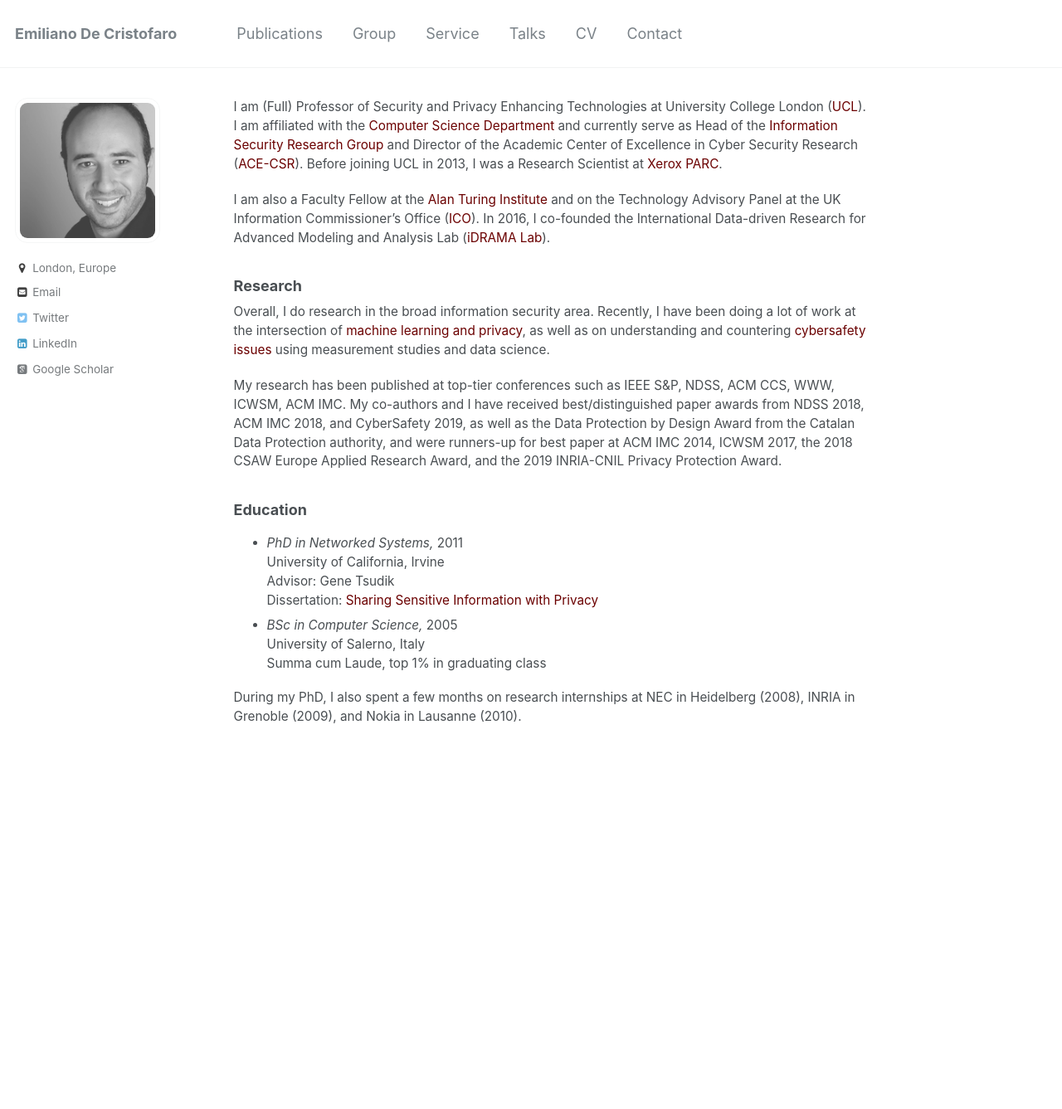
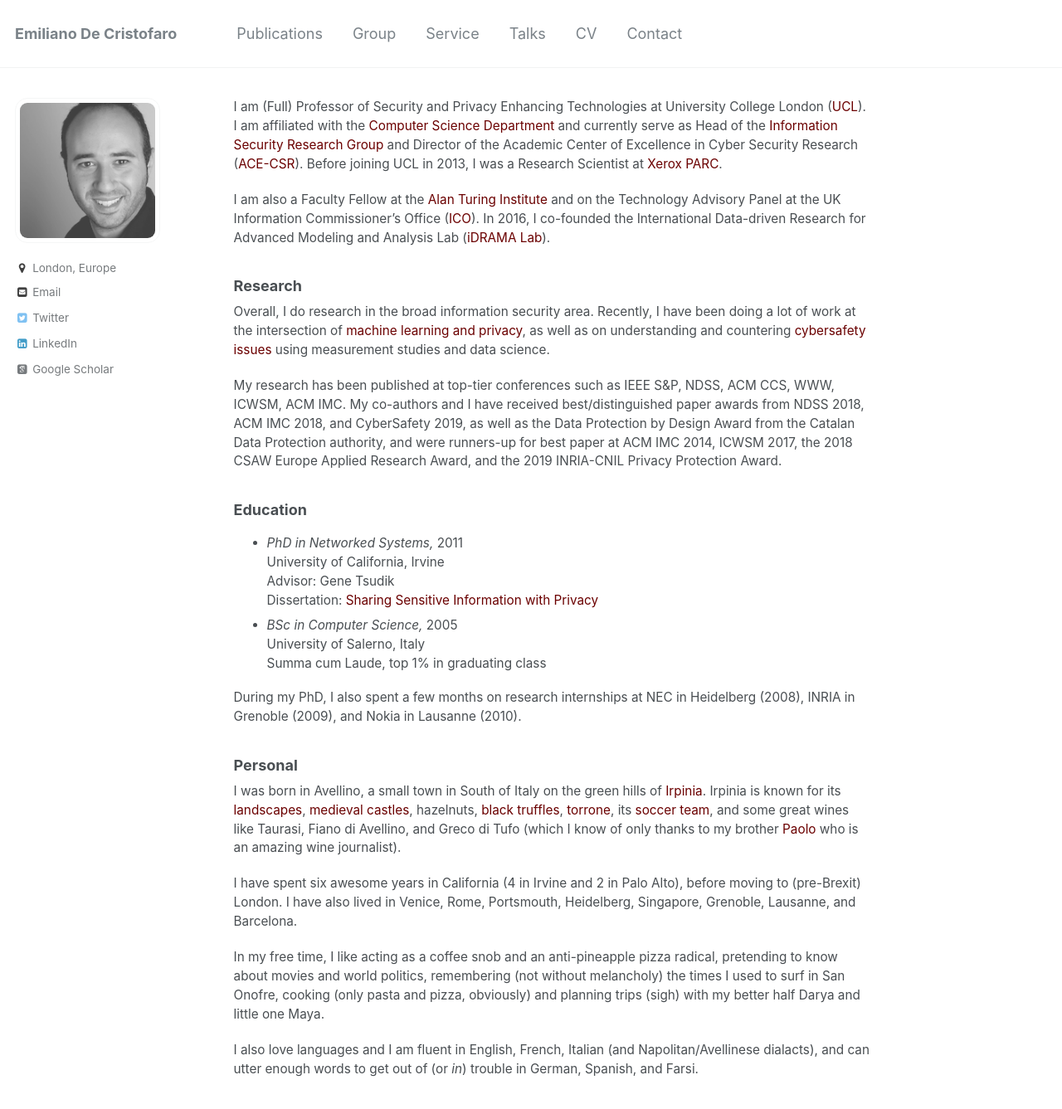
Before and after one commit to emidec/emidec.github.io, a Jekyll site: the page built from _pages/about.md, in a window 1280 px wide and 1347 px high. Shown: the top 1337 px of the window at 83% size. Built offline with Jekyll 4.4.1, drawn with Linux system fonts in a browser that asks for light colours; some web fonts are replaced.

Commit message:
personal

```diff
--- a/_pages/about.md
+++ b/_pages/about.md
@@ -3,10 +3,10 @@ permalink: /
 author_profile: true
 ---
 
-I am (Full) Professor of Security and Privacy Enhancing Technologies at University College London ([UCL](http://www.ucl.ac.uk/)). I am affiliated with the [Computer Science Department](http://www.cs.ucl.ac.uk/) and currently serve as Head of the [Information Security Research Group](http://sec.cs.ucl.ac.uk/) and Director of the Academic Center of Excellence in Cyber Security Research ([ACE-CSR](http://sec.cs.ucl.ac.uk/ace_csr/)).
-Before joining UCL in 2013, I was a Research Scientist at [Xerox PARC](http://www.parc.com/).
+I am (Full) Professor of Security and Privacy Enhancing Technologies at University College London ([UCL](http://www.ucl.ac.uk/)). I am affiliated with the [Computer Science Department](http://www.cs.ucl.ac.uk/) and currently serve as Head of the [Information Security Research Group](http://sec.cs.ucl.ac.uk/) and Director of the Academic Center of Excellence in Cyber Security Research ([ACE-CSR](http://sec.cs.ucl.ac.uk/ace_csr/)).
+Before joining UCL in 2013, I was a Research Scientist at [Xerox PARC](http://www.parc.com/).
 
-I am also a Faculty Fellow at the [Alan Turing Institute](https://emilianodc.com/index.html) and on the Technology Advisory Panel at the UK Information Commissioner's Office ([ICO](https://ico.org.uk/)). In 2016, I co-founded the International Data-driven Research for Advanced Modeling and Analysis Lab ([iDRAMA Lab](https://idrama.science/)).
+I am also a Faculty Fellow at the [Alan Turing Institute](https://emilianodc.com/index.html) and on the Technology Advisory Panel at the UK Information Commissioner's Office ([ICO](https://ico.org.uk/)). In 2016, I co-founded the International Data-driven Research for Advanced Modeling and Analysis Lab ([iDRAMA Lab](https://idrama.science/)).
 
 ### Research
 
@@ -25,19 +25,11 @@ My research has been published at top-tier conferences such as IEEE S&P, NDSS, A
 
 During my PhD, I also spent a few months on research internships at NEC in Heidelberg (2008), INRIA in Grenoble (2009), and Nokia in Lausanne (2010).
 
+### Personal
+I was born in Avellino, a small town in South of Italy on the green hills of [Irpinia](https://en.wikipedia.org/wiki/Irpinia). Irpinia is known for its [landscapes](https://web.unisa.it/en/campus-life/surroundings/irpinia), [medieval castles](http://www.irpinia24.it/wp/wp-content/uploads/2016/12/header.jpg), hazelnuts, [black truffles](https://www.ecoturismocampania.it/wp-content/uploads/2015/10/tartufo-nero-di-bagnoli-irpino.jpg), [torrone](http://www.italymagazine.com/sites/default/files/story/torrone.jpg), its [soccer team](https://en.wikipedia.org/wiki/U.S._Avellino_1912), and some great wines like Taurasi, Fiano di Avellino, and Greco di Tufo (which I know of only thanks to my brother [Paolo](http://tipicamente.it/curatori/paolo-de-cristofaro/) who is an amazing wine journalist).
 
-<!--### Recent News
--	Paper studying QAnon on Voat accepted at [TheWebConf 2021](https://www2021.thewebconf.org/) &ndash; congrats Antonis!
--	We have created a Slack for cybersafety researchers &ndash; see [here](https://idrama.science/cybersafety-slack) if you'd like to join
--	Paper accepted at [CSCW 2021](http://cscw.acm.org/2021): "Dissecting the Meme Magic: Understanding Indicators of Virality in Image Memes" &ndash; congrats Cici and Ihab!
--	Another paper accepted at [ICWSM 2021](https://www.icwsm.org/): "Understanding the Use of Fauxtography on Social Media" – congrats Yuping and Fati!
--	Excited to be part of be a co-lead of [REPHRAIN](https://www.rephrain.ac.uk/), a new research center supported by a £7M UKRI investment on Protecting Citizens Online, funding cutting-edge research on privacy and online harms
--	With Preslav Nakov, I will be co-chairing the 2nd Conference on Truth and Trust Online ([TTO 2020](http://truthandtrustonline.com/)); submit great papers and talk proposals!
--	Paper accepted at [ICWSM 2021](https://www.icwsm.org/): "The Evolution of the Manosphere Across the Web" & ndash; congrats Manoel!
--	Paper accepted at [ACM TWEB](https://dl.acm.org/journal/tweb): "Analyzing Genetic Testing Discourse on the Web Through the Lens of Twitter, Reddit, and 4chan" &ndash; congrats Alex!
--	I wrote a "review" paper on privacy in machine learning with the Turing, it's now available [here](https://arxiv.org/abs/2005.08679)
--	I will be on sabbatical in 2020/21
--	Paper accepted at [ACM SIGMETRICS 2020](https://www.sigmetrics.org/sigmetrics2020/): Measuring Membership Privacy on Aggregate Location Time-Series &ndash; congrats Apostolos!
--	Our NDSS'18 paper on membership inference against aggregate location time series was runner-up for the [2019 INRIA-CNIL Privacy Protection Award](https://www.cnil.fr/en/inria-and-cnil-award-2019-privacy-protection-prize-european-research-team)
--	Three papers accepted at [ICWSM 2020](https://icwsm.org/): congrats Alexandros, Antonis, and Savvas!
--	Joined the PC of [S&P 2021](https://www.ieee-security.org/TC/SP2021/) -->
+I have spent six awesome years in California (4 in Irvine and 2 in Palo Alto), before moving to (pre-Brexit) London. I have also lived in Venice, Rome, Portsmouth, Heidelberg, Singapore, Grenoble, Lausanne, and Barcelona.
+
+In my free time, I like acting as a coffee snob and an anti-pineapple pizza radical, pretending to know about movies and world politics, remembering (not without melancholy) the times I used to surf in San Onofre, cooking (only pasta and pizza, obviously) and planning trips (sigh) with my better half Darya and little one Maya.
+
+I also love languages and I am fluent in English, French, Italian (and Napolitan/Avellinese dialacts), and can utter enough words to get out of (or _in_) trouble in German, Spanish, and Farsi.
```
Also changed, not shown: _pages/misc.md (deleted, +0 -18 lines).
